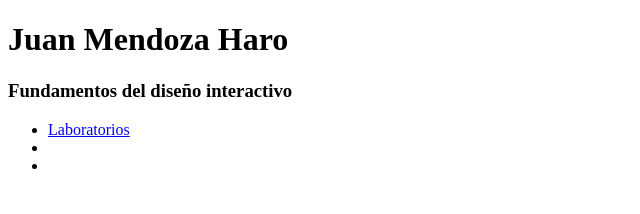
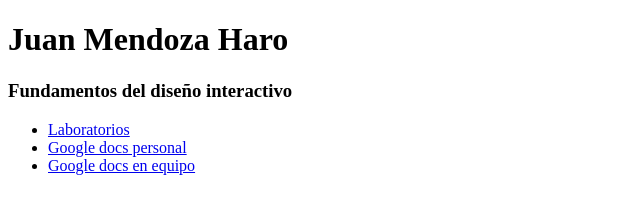
Before and after one commit to Guaridamj/FDI, a plain HTML site: page index.html in a window 1280 px wide. Shown: the whole page, without its empty margins (0-640 px from the left). Drawn offline with Linux system fonts and the light colour scheme.

Commit message:
Add files via upload

```diff
--- a/index.html
+++ b/index.html
@@ -11,7 +11,7 @@
     <h3>Fundamentos del diseño interactivo</h3>
     <ul>
         <li> <a href="Labs/index.html">Laboratorios</a></li>
-        <li> <a href="Link a google docs"></a></li>
-        <li> <a href="Link a google docs"></a></li>
+        <li><a href="https://drive.google.com/drive/u/1/folders/1NHTN_hCnVXtrOojCWXWY-HuEC5neg6R3" target="_blank">Google docs personal</a></li>
+        <li><a href="https://docs.google.com/document/d/1Zdto7fApL0GCpeUjtpWtA4zsJ8hjm-7RQuRA5fVWuDU/edit" target="_blank">Google docs en equipo</a></li>
     </ul>
 </body>
```
Also changed, not shown: Labs/index.html (+1 -1 lines).
